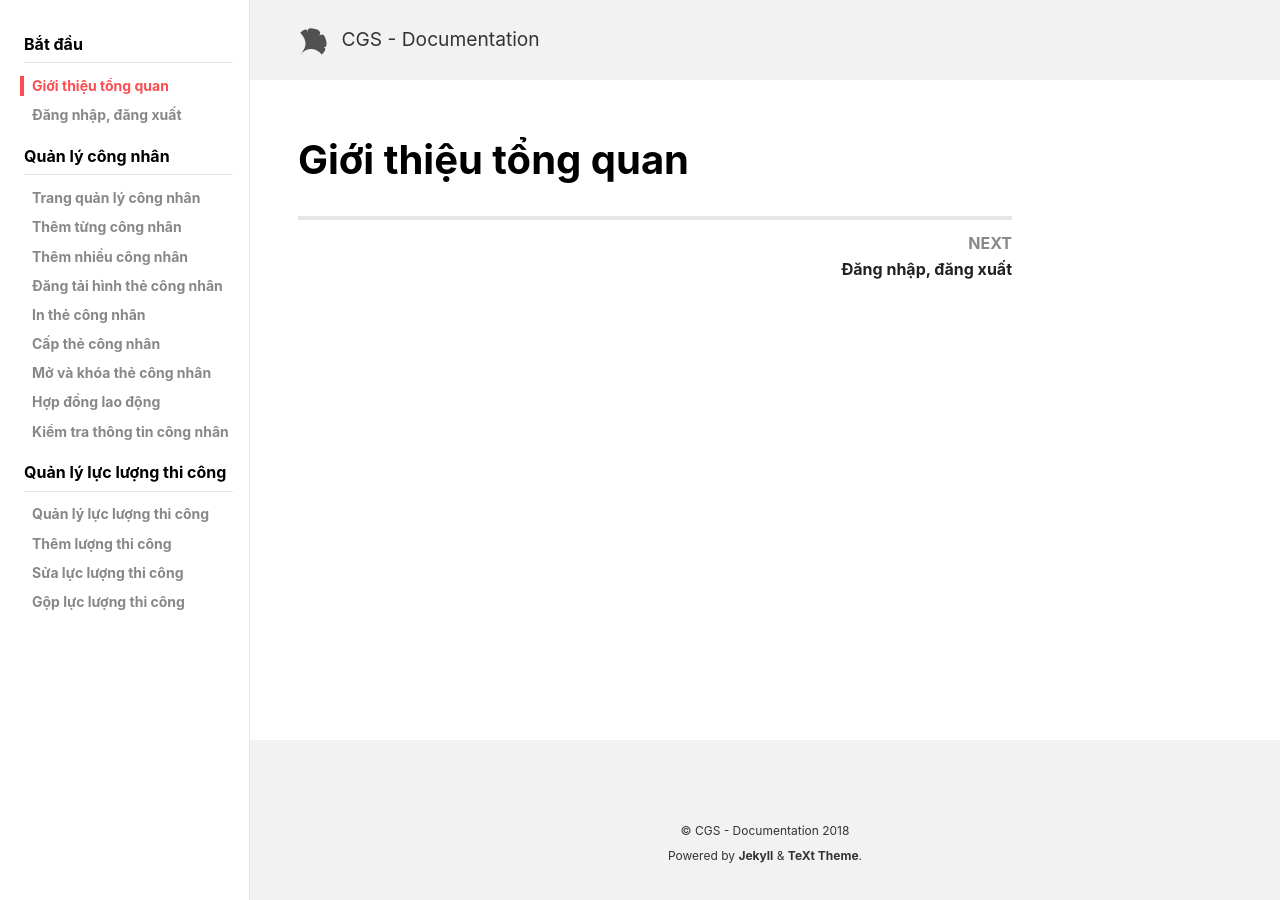
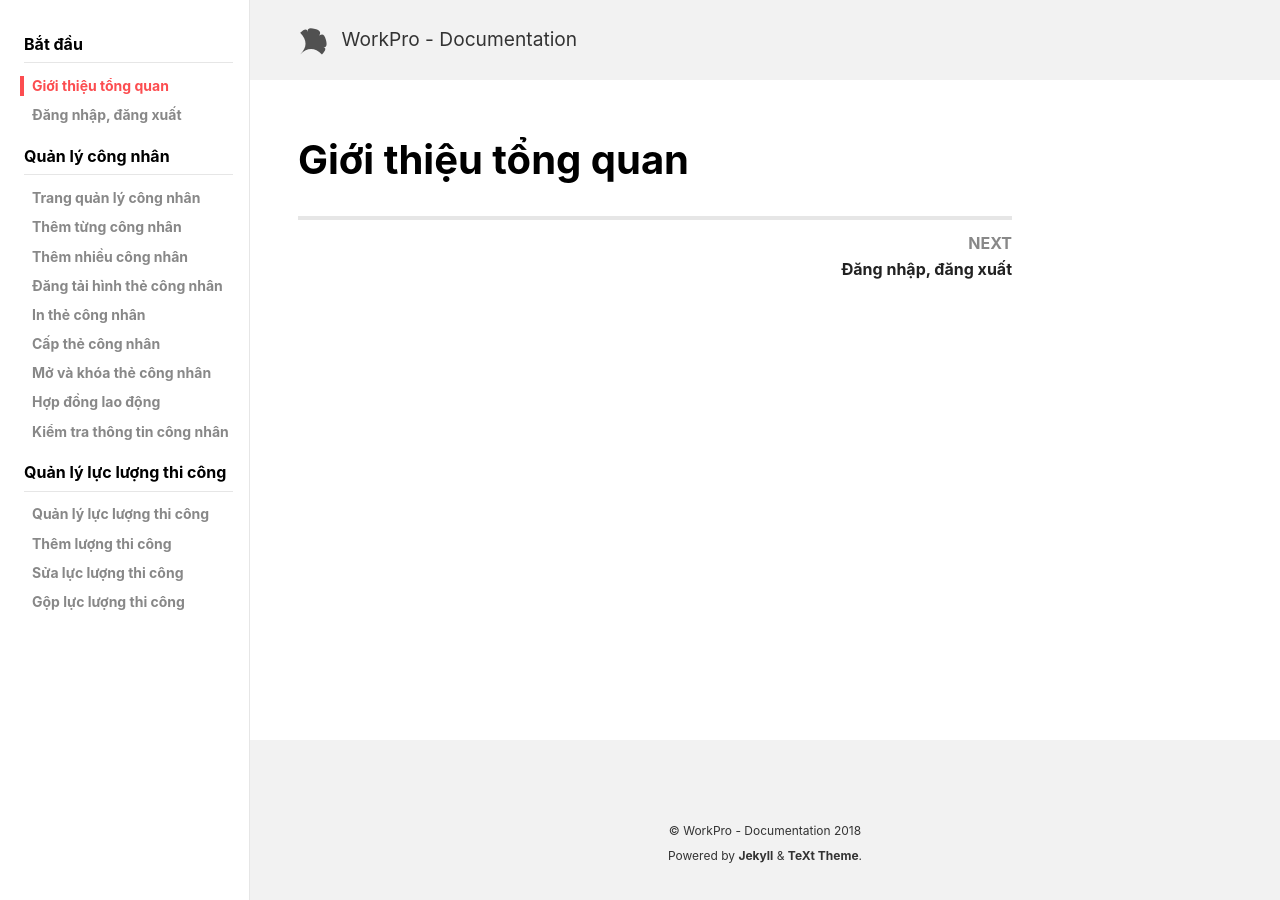
Before and after one commit to sinoautoid/sinoautoid.github.io, a Jekyll site: the page built from docs/_docs/en/Introduction.md, in a window 1280 px wide. Built offline with Jekyll 4.4.1, drawn with Linux system fonts in a browser that asks for light colours; nearby versions of some CDN libraries; the list of posts is cut into pages by our own code.

Commit message:
đổi tên site

```diff
--- a/_config.yml
+++ b/_config.yml
@@ -20,7 +20,7 @@ text_skin: default # "default" (default), "dark", "forest", "ocean", "chocolate"
 highlight_theme: default # "default" (default), "tomorrow", "tomorrow-night", "tomorrow-night-eighties", "tomorrow-night-blue", "tomorrow-night-bright"
 url     : # the base hostname & protocol for your site e.g. https://www.someone.com
 baseurl : # does not include hostname
-title   : CGS - Documentation
+title   : WorkPro - Documentation
 description: > # this means to ignore newlines until "Language & timezone"
   Your Site Description
 
```
